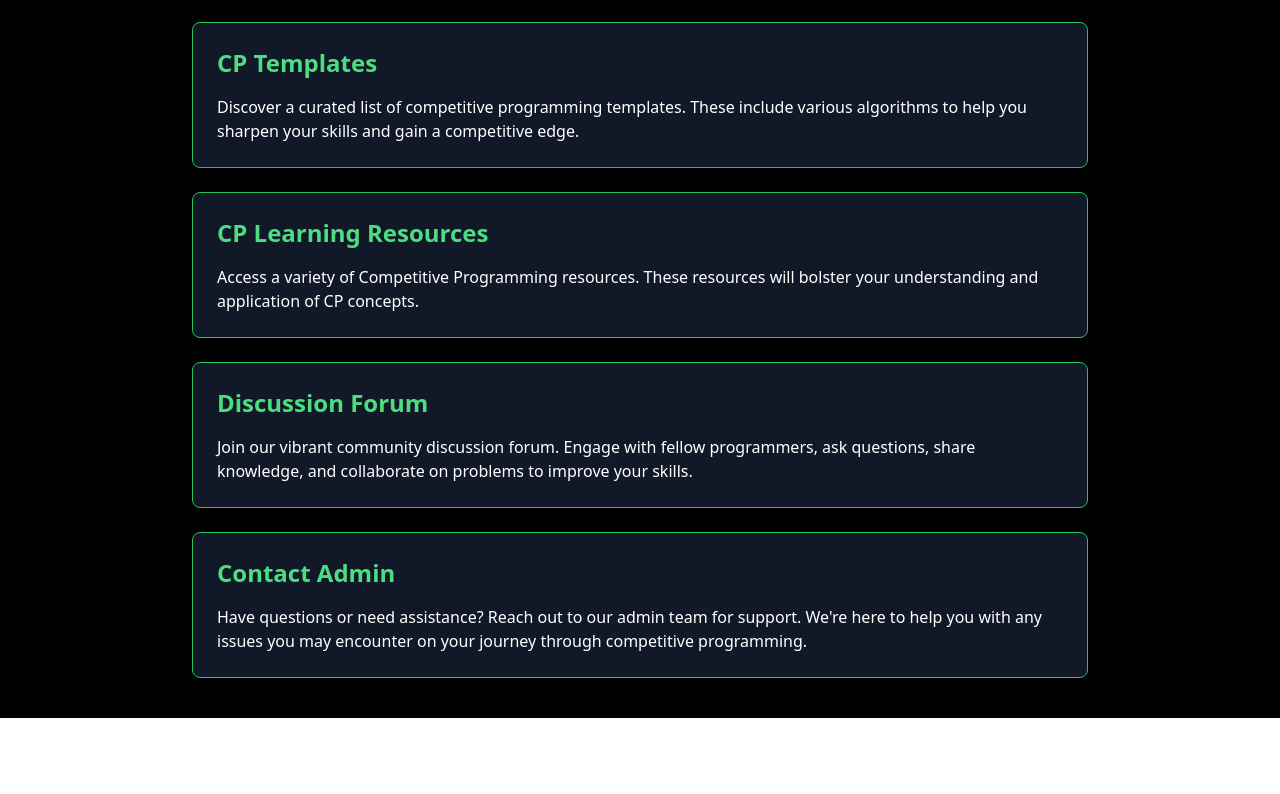
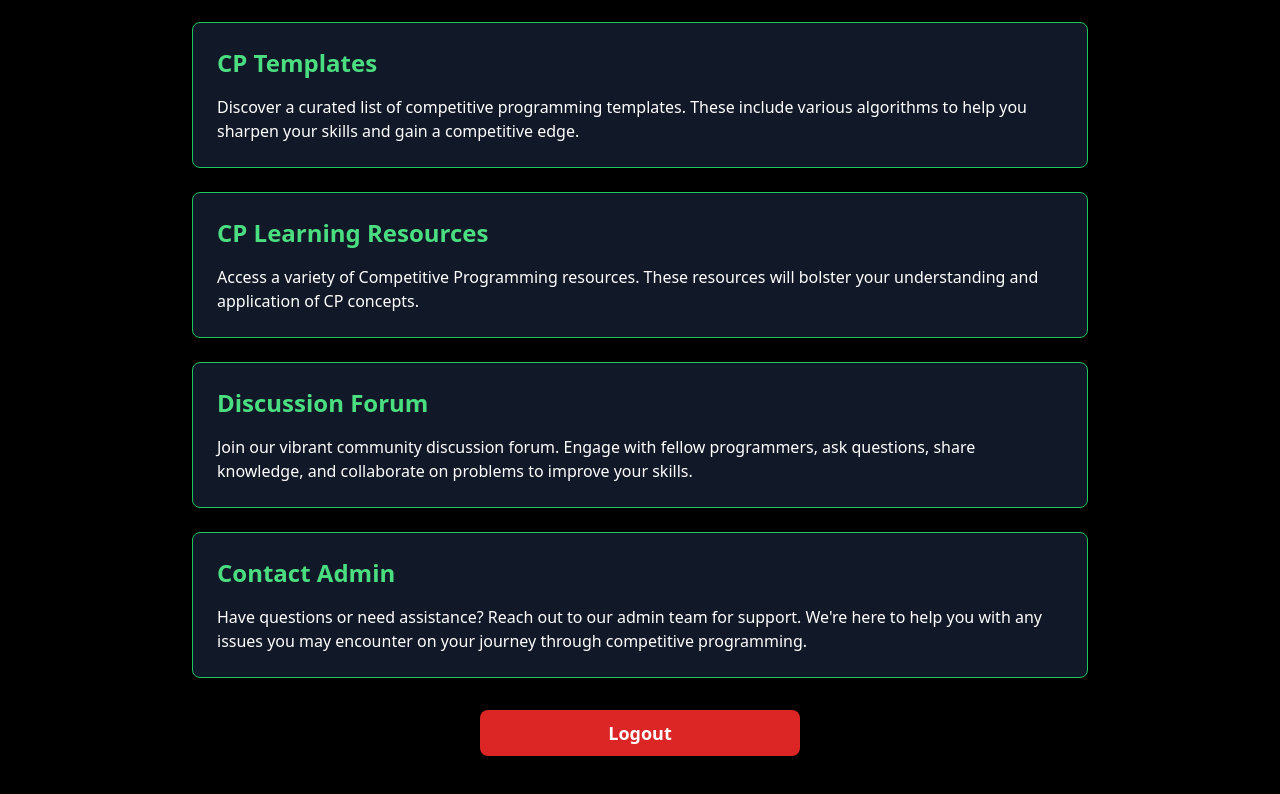
Before and after one commit to niteshsaxena03/The-CP-Sphere-Client, a React (Vite) app: page /home in a window 1280 px wide. Shown: the part 564-1358 px from the top of the page. Before the commit the page ends 1282 px from the top, so only its background shows below. Built offline with nearby package versions, Linux system fonts and the light colour scheme; no server answers; sample sign-in values are in the browser's storage.

Commit message:
Logout functionality added

```diff
--- a/src/pages/HomePage.jsx
+++ b/src/pages/HomePage.jsx
@@ -1,9 +1,19 @@
+import { useEffect } from "react";
+import { useNavigate } from "react-router-dom"; // Changed to useNavigate
 import CardComponent from "../components/CardComponent";
-import { useEffect } from "react";
-import { useNavigate } from "react-router-dom";
 import { useFirebase } from "../Firebase/firebaseContext";
 
 const HomePage = () => {
+  const navigate = useNavigate(); // Use useNavigate instead of useNavigation
+  const { logOut, isLoggedIn } = useFirebase();
+
+  // Redirect to welcome page if not logged in
+  useEffect(() => {
+    if (!isLoggedIn) {
+      navigate("/"); // Change to your actual welcome page route
+    }
+  }, [isLoggedIn, navigate]);
+
   const cardData = [
     {
       title: "Contest Reminders",
@@ -11,7 +21,6 @@ const HomePage = () => {
         "Stay updated with all upcoming contests. Get timely reminders and notifications to ensure you never miss an opportunity to participate in exciting challenges and competitions.",
       route: "/contest-reminders",
     },
-
     {
       title: "List of Unsolved Questions",
       description:
@@ -30,14 +39,12 @@ const HomePage = () => {
         "Access a variety of Competitive Programming resources. These resources will bolster your understanding and application of CP concepts.",
       route: "/cp-learning-resources",
     },
-
     {
       title: "Discussion Forum",
       description:
         "Join our vibrant community discussion forum. Engage with fellow programmers, ask questions, share knowledge, and collaborate on problems to improve your skills.",
       route: "/discussion-forum",
     },
-
     {
       title: "Contact Admin",
       description:
@@ -60,7 +67,7 @@ const HomePage = () => {
       </div>
 
       {/* Card Grid */}
-      <div className="grid grid-cols-1  gap-6 w-full max-w-4xl">
+      <div className="grid grid-cols-1 gap-6 w-full max-w-4xl">
         {cardData.map((card, index) => (
           <CardComponent
             key={index}
@@ -70,6 +77,16 @@ const HomePage = () => {
           />
         ))}
       </div>
+
+      {/* Logout Button */}
+      <div className="mt-8 w-full max-w-xs">
+        <button
+          onClick={logOut}
+          className="bg-red-600 hover:bg-red-700 text-white py-2 px-6 rounded-lg text-lg font-bold transition duration-200 w-full"
+        >
+          Logout
+        </button>
+      </div>
     </div>
   );
 };
```
